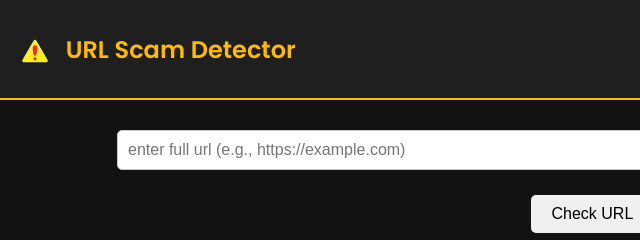
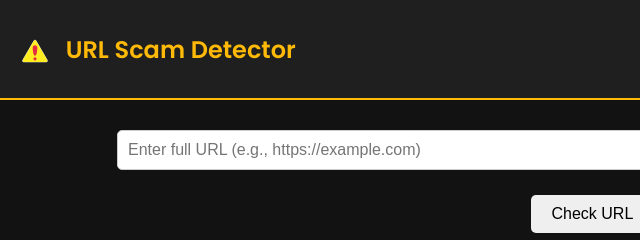
Before and after one commit to shaazkazi/Scam-Detector, a website with bundled scripts: page index.html in a window 1280 px wide. Shown: the top 240 px of the page, 0-640 px from the left. Built offline with nearby package versions, Linux system fonts and the light colour scheme.

Commit message:
Add files via upload

```diff
--- a/styles.css
+++ b/styles.css
@@ -506,7 +506,3 @@ footer p {
         transform: scale(1);
     }
 }
-/* Ensure the input text appears in lowercase */
-#urlInput {
-    text-transform: lowercase;
-}
```
